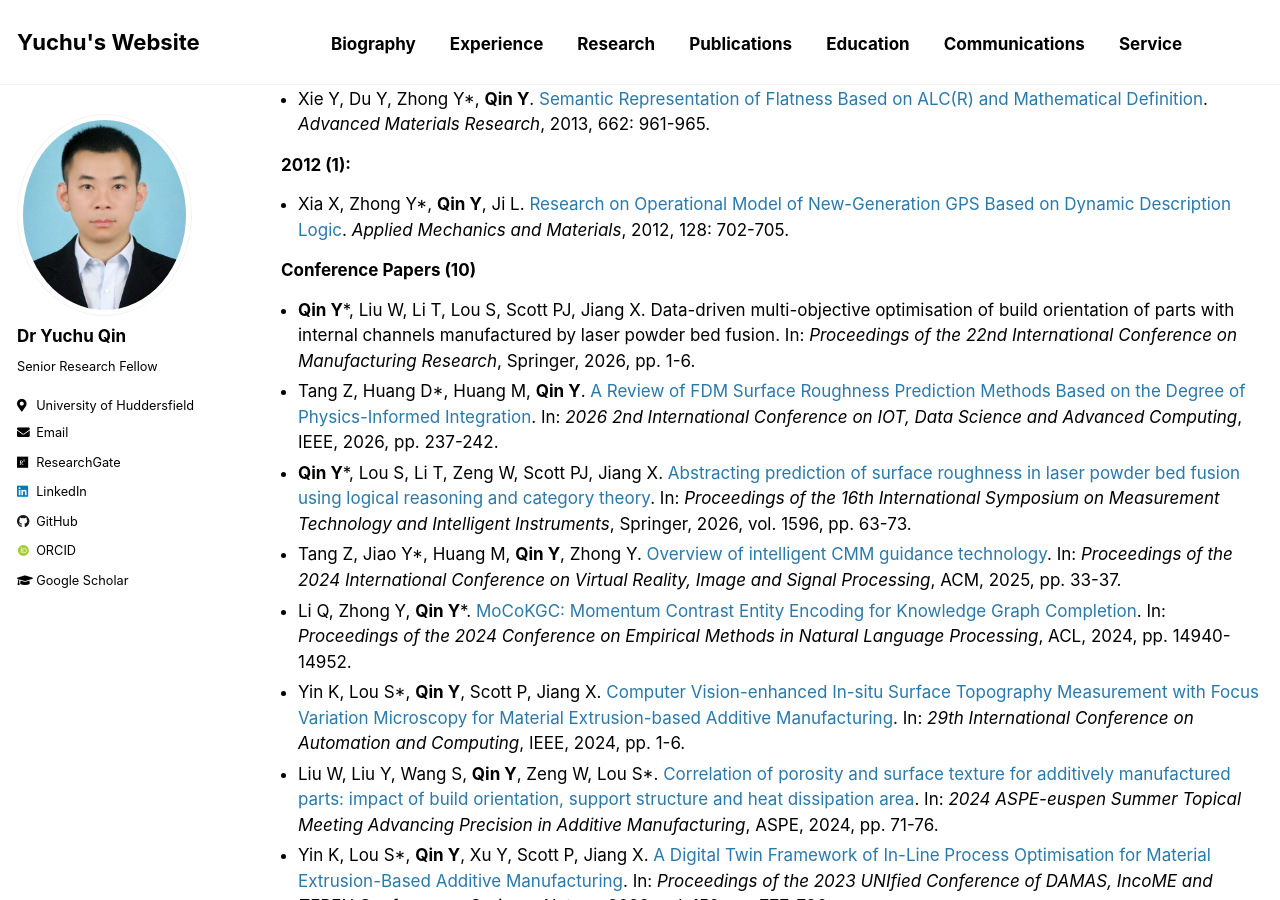
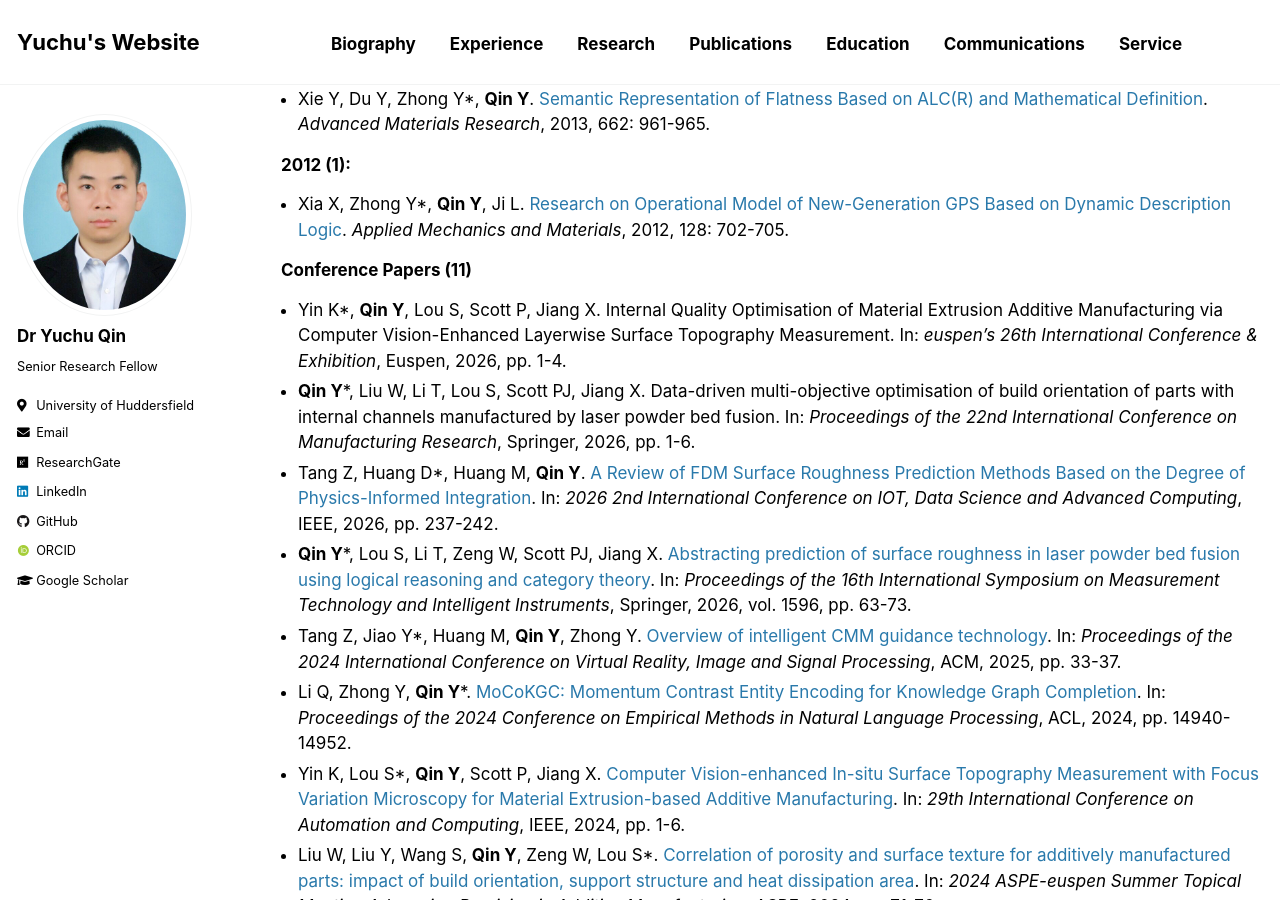
Before and after one commit to yuchu-qin/yuchu-qin.github.io, a Jekyll site: the page built from _pages/publications.md, in a window 1280 px wide and 900 px high, scrolled down 4810 px. Built offline with Jekyll 4.4.1, drawn with Linux system fonts in a browser that asks for light colours; some web fonts are replaced; our own code applies the rules of GitHub Pages for plain Markdown files.

Commit message:
Add new conference paper and update count
Updated the count of conference papers and added a new entry.

```diff
--- a/_pages/publications.md
+++ b/_pages/publications.md
@@ -102,7 +102,8 @@ author_profile: true
 ### 2012 (1):
 - Xia X, Zhong Y*, **Qin Y**, Ji L. [Research on Operational Model of New-Generation GPS Based on Dynamic Description Logic](https://www.scientific.net/AMM.128-129.702). _Applied Mechanics and Materials_, 2012, 128: 702-705.
 
-### Conference Papers (10)
+### Conference Papers (11)
+- Yin K*, **Qin Y**, Lou S, Scott P, Jiang X. Internal Quality Optimisation of Material Extrusion Additive Manufacturing via Computer Vision-Enhanced Layerwise Surface Topography Measurement. In: _euspen’s 26th International Conference & Exhibition_, Euspen, 2026, pp. 1-4.
 - **Qin Y***, Liu W, Li T, Lou S, Scott PJ, Jiang X. Data-driven multi-objective optimisation of build orientation of parts with internal channels manufactured by laser powder bed fusion. In: _Proceedings of the 22nd International Conference on Manufacturing Research_, Springer, 2026, pp. 1-6.
 - Tang Z, Huang D*, Huang M, **Qin Y**. [A Review of FDM Surface Roughness Prediction Methods Based on the Degree of Physics-Informed Integration](https://ieeexplore.ieee.org/abstract/document/11650657). In: _2026 2nd International Conference on IOT, Data Science and Advanced Computing_, IEEE, 2026, pp. 237-242.
 - **Qin Y***, Lou S, Li T, Zeng W, Scott PJ, Jiang X. [Abstracting prediction of surface roughness in laser powder bed fusion using logical reasoning and category theory](https://link.springer.com/chapter/10.1007/978-981-95-8146-7_7). In: _Proceedings of the 16th International Symposium on Measurement Technology and Intelligent Instruments_, Springer, 2026, vol. 1596, pp. 63-73.
```
